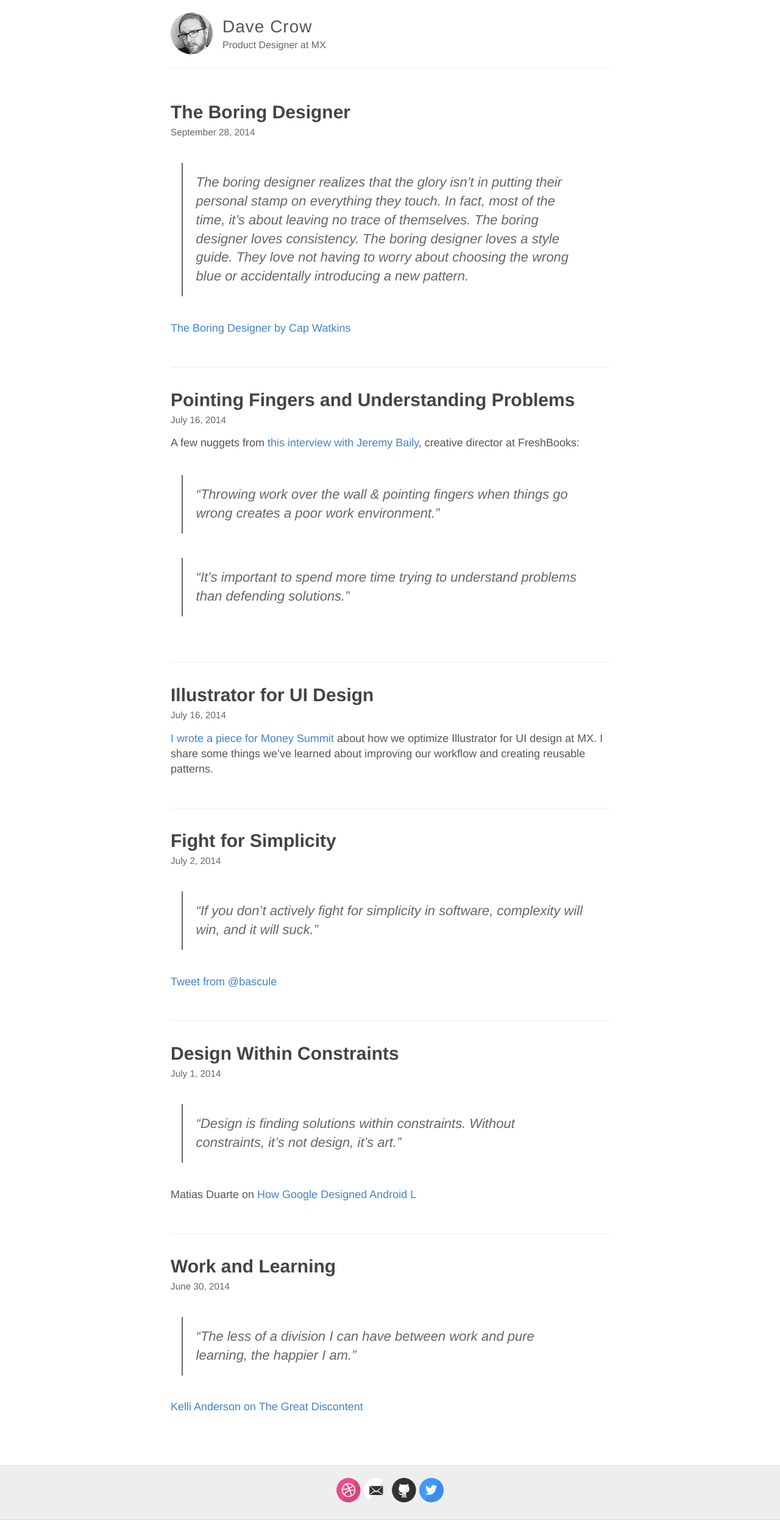
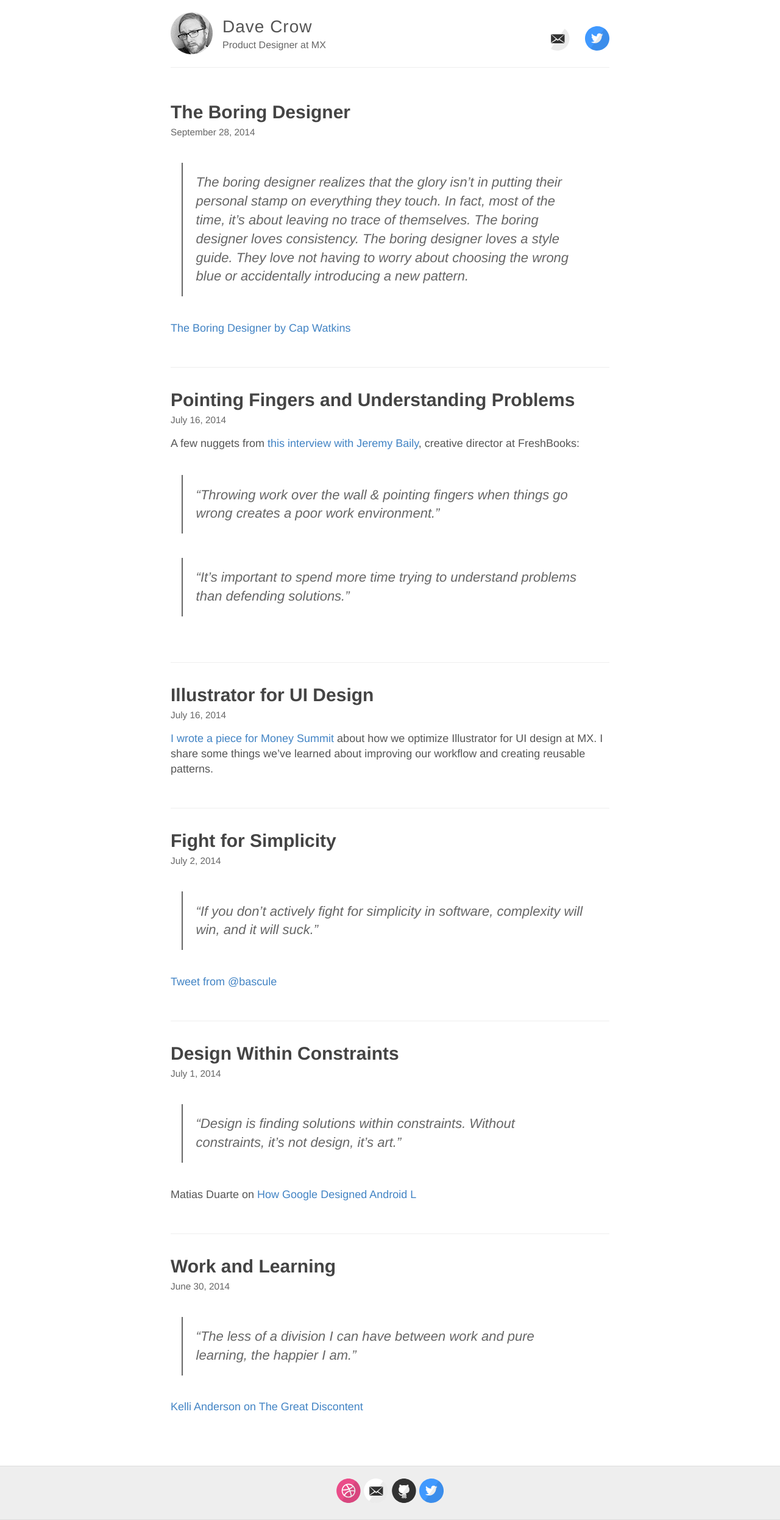
Before and after one commit to davecrow/davecrow.github.io, a Jekyll site: the page built from index.html, in a window 1280 px wide. Shown: the whole page at 61% size. Built offline with Jekyll 4.4.1, drawn with Linux system fonts in a browser that asks for light colours.

Commit message:
Add email and twitter links to header

```diff
--- a/_layouts/default.html
+++ b/_layouts/default.html
@@ -31,6 +31,11 @@
             <p class="site-description">{{ site.description }}</p>
           </div>
 
+          <div class="contact">
+            {% if site.footer-links.email %}<a href="mailto:{{ site.footer-links.email }}">{% include svg-icons/email.html %}</a>{% endif %}
+            {% if site.footer-links.twitter %}<a href="http://twitter.com/{{ site.footer-links.twitter }}">{% include svg-icons/twitter.html %}</a>{% endif %}
+          </div>
+
           <!-- <nav>
             <a href="{{ site.baseurl }}/">Blog</a>
             <a href="{{ site.baseurl }}/about">About</a>
--- a/style.scss
+++ b/style.scss
@@ -205,7 +205,7 @@ img {
   }
 }
 
-nav {
+nav, .contact {
   float: right;
   margin-top: 23px; // @TODO: Vertically middle align
   font-family: $helveticaNeue;
```
